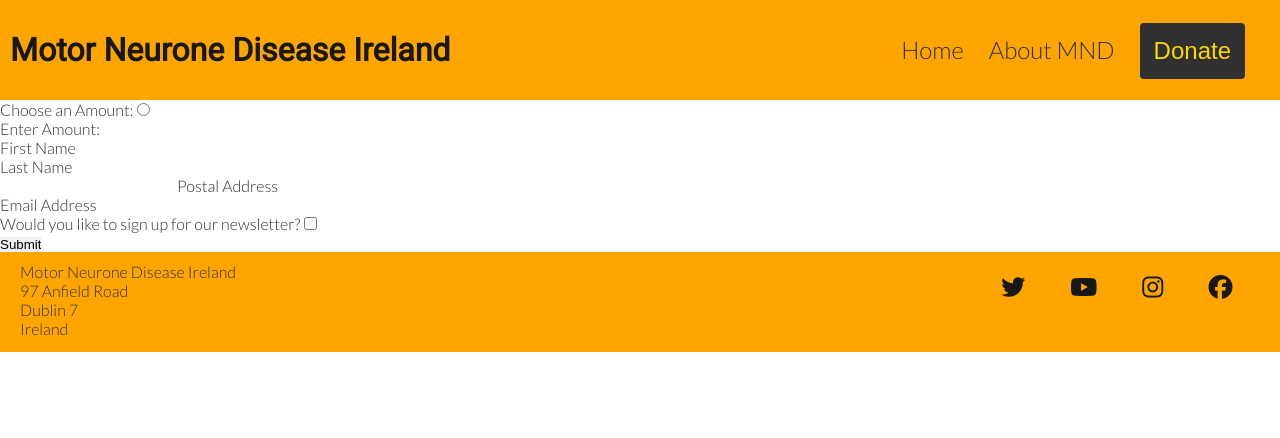
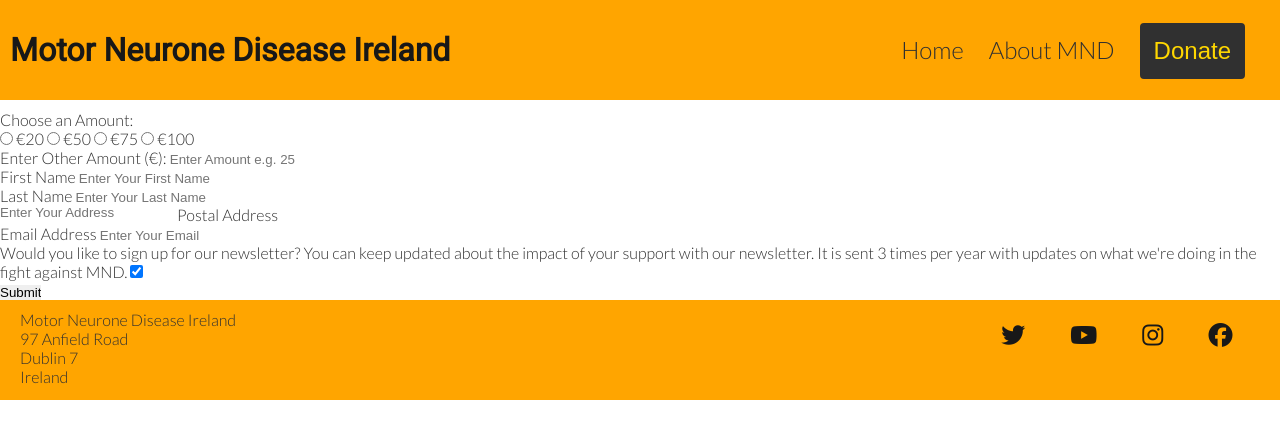
Before and after one commit to murphd44/mnd-ireland, a plain HTML site: page donate.html in a window 1280 px wide. Drawn offline with Linux system fonts and the light colour scheme.

Commit message:
Add radio buttons and fixed error that allowed all radio buttons to be selected at once

```diff
--- a/donate.html
+++ b/donate.html
@@ -30,33 +30,43 @@
         </nav>
     </header>
    <form action="https://formdump.codeinstitute.net" method="post">
+        <p>Choose an Amount: </p>
+        </div>
+            <input id="€20" name="donation_amount" value="€20_donation" type="radio">
+            <label for="€20">€20</label>
+
+            <input id="€50" name="donation_amount" value="€50_donation" type="radio">
+            <label for="€50">€50</label>
+
+            <input id="€75" name="donation_amount" value="€75_donation" type="radio">
+            <label for="€75">€75</label>
+
+            <input id="€100" name="donation_amount" value="€100_donation" type="radio">
+            <label for="€100">€100</label>
         <div>
-            <label for="donation-amount">Choose an Amount:</label>
-            <input type="radio" id="donation-amount" name="donation_amount">
-        </div>
-        <div>
-            <label for="other-donation-amount">Enter Amount:</label>
-            <input type="number" id="other-donation-amount" name="other_donation_amount">
+            <label for="other-donation-amount">Enter Other Amount (€):</label>
+            <input type="number" id="other-donation-amount" name="other_donation_amount" placeholder="Enter Amount e.g. 25" step="5" min="5">
         </div>
         <div>
             <label for="fname">First Name</label>
-            <input type="text" id="fname" name="first_name">
+            <input type="text" id="fname" name="first_name" placeholder="Enter Your First Name">
         </div>
         <div>
             <label for="lname">Last Name</label>
-            <input type="text" id="lname" name="last_name">
+            <input type="text" id="lname" name="last_name" placeholder="Enter Your Last Name">
         </div>
         <div>
             <label for="address">Postal Address</label>
-            <input type="text" id="address" name="address">
+            <input type="text" id="address" name="address" placeholder="Enter Your Address">
         </div>
         <div>
             <label for="email">Email Address</label>
-            <input type="email" id="email" name="email">
+            <input type="email" id="email" name="email" placeholder="Enter Your Email">
         </div>
         <div>
-            <label for="newsletter">Would you like to sign up for our newsletter?</label>
-            <input type="checkbox" id="newsletter" name="signup_newsletter">
+            <label for="newsletter">Would you like to sign up for our newsletter? You can keep updated about the impact of your support with our newsletter.
+                It is sent 3 times per year with updates on what we're doing in the fight against MND.</label>
+            <input type="checkbox" id="newsletter" name="signup_newsletter" value="yes" checked>
         </div>
         <div>
             <input type="submit" id="submit-form">
```
